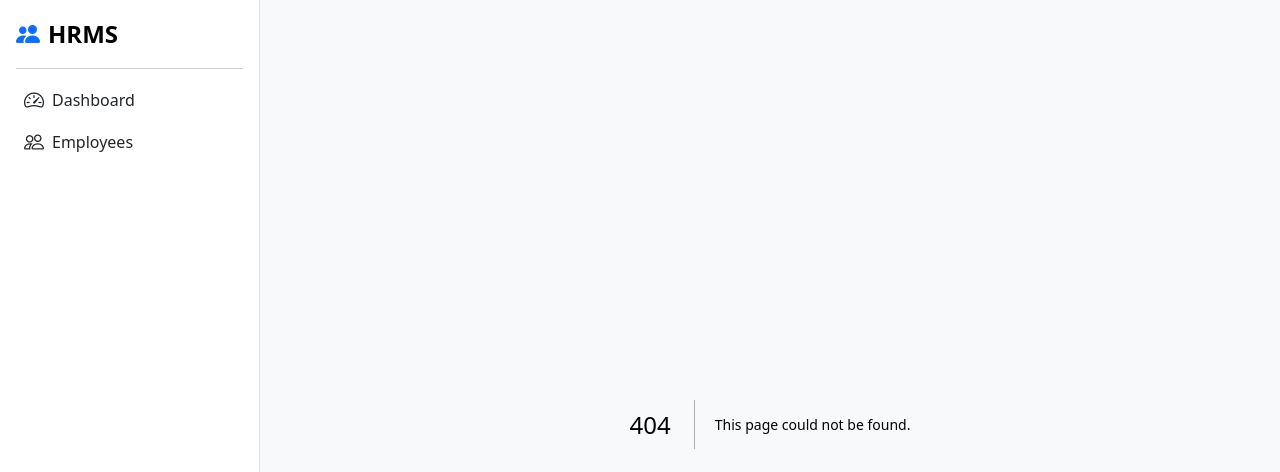
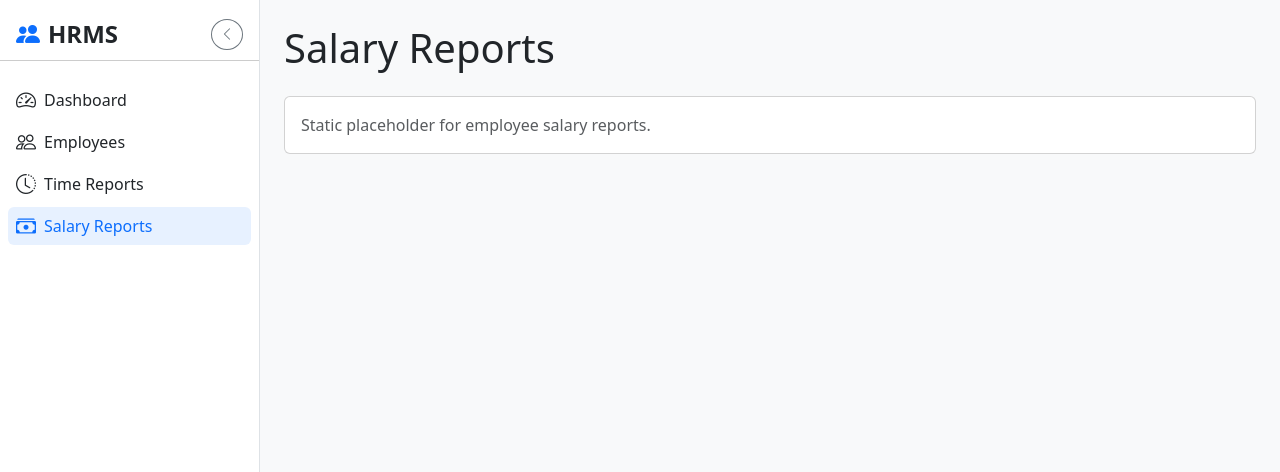
Before and after one commit to Peyman-Nasri/hrms-platform, a Next.js app: page /reports/salary in a window 1280 px wide. Before the commit this address had no page. Shown: the top 472 px of the page. Built offline with nearby package versions, Linux system fonts and the light colour scheme.

Commit message:
add reports section

```diff
--- /dev/null
+++ b/app/reports/salary/page.tsx
@@ -0,0 +1,15 @@
+export default function SalaryReportsPage() {
+  return (
+    <div>
+      <h1 className="mb-4">Salary Reports</h1>
+
+      <div className="card">
+        <div className="card-body">
+          <p className="text-muted mb-0">
+            Static placeholder for employee salary reports.
+          </p>
+        </div>
+      </div>
+    </div>
+  );
+}
--- a/components/layout/Sidebar.module.css
+++ b/components/layout/Sidebar.module.css
@@ -1,3 +1,44 @@
+.sidebarExpanded {
+  width: 260px;
+  transition: width 0.2s ease;
+}
+
+.sidebarCollapsed {
+  width: 72px;
+  transition: width 0.2s ease;
+}
+
+.link {
+  display: flex;
+  align-items: center;
+  gap: 0.5rem;
+  padding: 0.25rem 0.5rem;
+  border-radius: 0.375rem;
+  font-weight: 500;
+  color: #212529;
+  text-decoration: none;
+  transition: background-color 0.15s ease, color 0.15s ease;
+}
+
+.link:hover {
+  background-color: #f1f3f5;
+}
+
+.linkCollapsed {
+  justify-content: center;
+  padding-left: 0;
+  padding-right: 0;
+}
+
+.active {
+  background-color: #e7f1ff;
+  color: #0d6efd;
+}
+
+.active i {
+  color: #0d6efd;
+}
+
 .link {
   display: flex;
   align-items: center;
--- a/components/layout/Sidebar.tsx
+++ b/components/layout/Sidebar.tsx
@@ -2,37 +2,92 @@
 
 import Link from "next/link";
 import { usePathname } from "next/navigation";
+import { useState } from "react";
 import styles from "./Sidebar.module.css";
 
 export default function Sidebar() {
   const pathname = usePathname();
+  const [collapsed, setCollapsed] = useState(false);
+
+  const toggleCollapsed = () => setCollapsed((prev) => !prev);
+
+  const dashboardActive = pathname === "/";
+  const employeesActive = pathname.startsWith("/employees");
+  const timeReportsActive = pathname.startsWith("/reports/time");
+  const salaryReportsActive = pathname.startsWith("/reports/salary");
 
   return (
-    <aside className="border-end p-3 bg-white" style={{ width: 260 }}>
-      <div className="fw-bold fs-4 mb-3">
-        <i className="bi bi-people-fill me-2 text-primary" />
-        HRMS
+    <aside
+      className={`border-end bg-white d-flex flex-column ${
+        collapsed ? styles.sidebarCollapsed : styles.sidebarExpanded
+      }`}
+    >
+      <div className="p-3 pb-2 d-flex align-items-center justify-content-between">
+        {!collapsed && (
+          <div className="d-flex align-items-center">
+            <i className="bi bi-people-fill me-2 text-primary fs-4" />
+            <span className="fw-bold fs-4">HRMS</span>
+          </div>
+        )}
+
+        <button
+          type="button"
+          className="btn btn-sm btn-outline-secondary rounded-circle"
+          onClick={toggleCollapsed}
+          aria-label={collapsed ? "Expand sidebar" : "Collapse sidebar"}
+        >
+          <i
+            className={`bi ${
+              collapsed ? "bi-chevron-right" : "bi-chevron-left"
+            }`}
+          />
+        </button>
       </div>
 
-      <hr className={styles.sidebarSeparatorFull} />
+      {!collapsed && <hr className={styles.sidebarSeparatorFull} />}
 
-      <nav className="nav flex-column gap-1 mt-2">
+      <nav className="nav flex-column mt-2 px-2 pb-3 gap-1 flex-grow-1">
         <Link
           href="/"
-          className={`${styles.link} ${pathname === "/" ? styles.active : ""}`}
+          className={`${styles.link} ${dashboardActive ? styles.active : ""} ${
+            collapsed ? styles.linkCollapsed : ""
+          }`}
+          title="Dashboard"
         >
           <i className="bi bi-speedometer2 fs-5" />
-          <span>Dashboard</span>
+          {!collapsed && <span>Dashboard</span>}
         </Link>
 
         <Link
           href="/employees"
-          className={`${styles.link} ${
-            pathname.startsWith("/employees") ? styles.active : ""
+          className={`${styles.link} ${employeesActive ? styles.active : ""} ${
+            collapsed ? styles.linkCollapsed : ""
           }`}
+          title="Employees"
         >
           <i className="bi bi-people fs-5" />
-          <span>Employees</span>
+          {!collapsed && <span>Employees</span>}
+        </Link>
+        <Link
+          href="/reports/time"
+          className={`${styles.link} ${
+            timeReportsActive ? styles.active : ""
+          } ${collapsed ? styles.linkCollapsed : ""}`}
+          title="Time Reports"
+        >
+          <i className="bi bi-clock-history fs-5" />
+          {!collapsed && <span>Time Reports</span>}
+        </Link>
+
+        <Link
+          href="/reports/salary"
+          className={`${styles.link} ${
+            salaryReportsActive ? styles.active : ""
+          } ${collapsed ? styles.linkCollapsed : ""}`}
+          title="Salary Reports"
+        >
+          <i className="bi bi-cash-stack fs-5" />
+          {!collapsed && <span>Salary Reports</span>}
         </Link>
       </nav>
     </aside>
```
Also changed, not shown: app/(dashboard)/page.tsx (+8 -3 lines), app/reports/time/page.tsx (added, +15 -0 lines).
